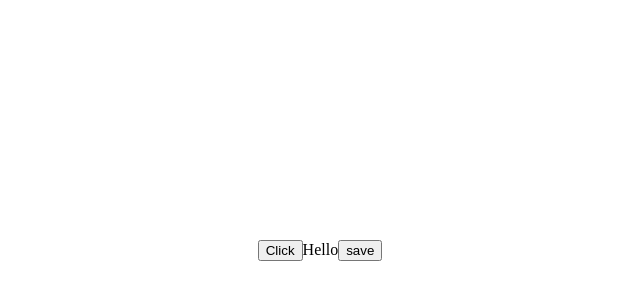
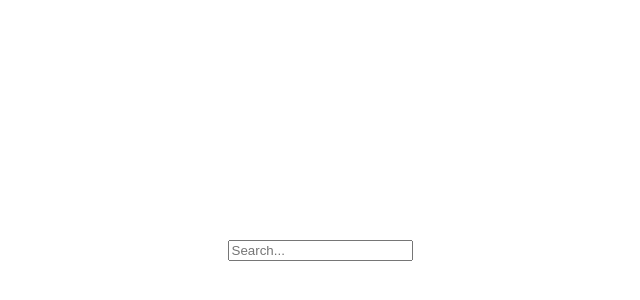
Before and after one commit to rajeshrc12/interview, a React (Vite) app in the folder reactjs/: page / in a window 1280 px wide. Shown: the part 150-450 px from the top of the page, without its empty margins (320-960 px from the left). Built offline with nearby package versions, Linux system fonts and the light colour scheme.

Commit message:
reactjs: debounce hook

```diff
--- a/reactjs/src/App.tsx
+++ b/reactjs/src/App.tsx
@@ -1,7 +1,8 @@
 // import OnlyMemo from "./only-memo";
 // import UseMemo from "./use-memo";
+// import UseCallback from "./use-callback";
 
-import UseCallback from "./use-callback";
+import Debounce from "./debounce";
 
 const App = () => {
   return (
@@ -16,7 +17,8 @@ const App = () => {
     >
       {/* <OnlyMemo /> */}
       {/* <UseMemo /> */}
-      <UseCallback />
+      {/* <UseCallback /> */}
+      <Debounce />
     </div>
   );
 };
--- /dev/null
+++ b/reactjs/src/debounce.tsx
@@ -0,0 +1,29 @@
+import { useEffect, useState } from "react";
+import useDebounce from "./hooks/useDebounce";
+
+const Debounce = () => {
+  const [searchTerm, setSearchTerm] = useState("");
+
+  const debouncedSearchTerm = useDebounce(searchTerm, 300);
+
+  useEffect(() => {
+    console.log("Search triggered with term:", debouncedSearchTerm);
+  }, [debouncedSearchTerm]);
+
+  const handleInputChange = (event: React.ChangeEvent<HTMLInputElement>) => {
+    setSearchTerm(event.target.value);
+  };
+
+  return (
+    <div>
+      <input
+        type="text"
+        placeholder="Search..."
+        value={searchTerm}
+        onChange={handleInputChange}
+      />
+    </div>
+  );
+};
+
+export default Debounce;
--- /dev/null
+++ b/reactjs/src/hooks/useDebounce.tsx
@@ -0,0 +1,19 @@
+import { useState, useEffect } from "react";
+
+function useDebounce(value = "", delay = 500) {
+  const [debouncedValue, setDebouncedValue] = useState(value);
+
+  useEffect(() => {
+    const handler = setTimeout(() => {
+      setDebouncedValue(value);
+    }, delay);
+
+    return () => {
+      clearTimeout(handler);
+    };
+  }, [value, delay]);
+
+  return debouncedValue;
+}
+
+export default useDebounce;
```
Also changed, not shown: 1 other file (tests, documents, lock files or other folders).
